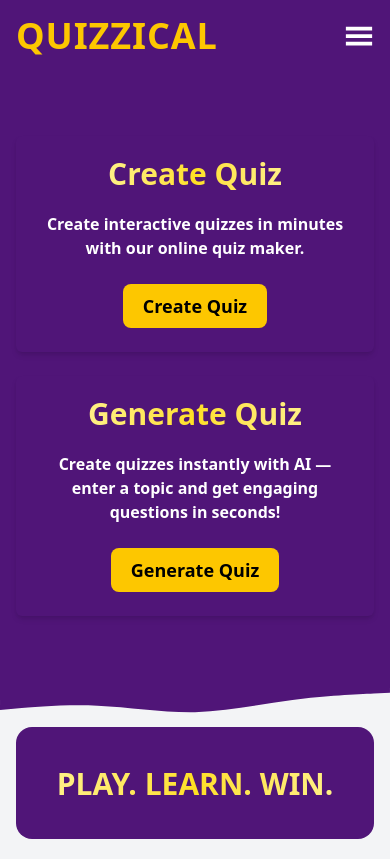
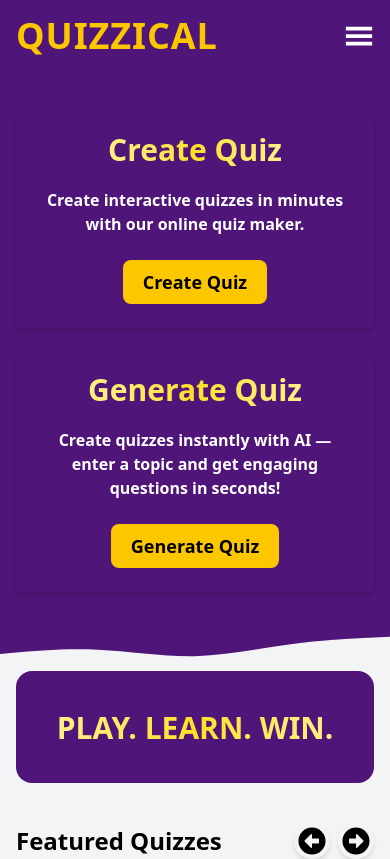
Before and after one commit to satyamAnand20/Quizzical, a React (Vite) app: page / in a window 390 px wide. Shown: the top 859 px of the page. Built offline with nearby package versions, Linux system fonts and the light colour scheme.

Commit message:
UI chnages for mobile devices.

```diff
--- a/src/components/Hero.jsx
+++ b/src/components/Hero.jsx
@@ -3,9 +3,8 @@ import { motion } from "framer-motion";
 function Hero() {
   return (
     <>
-      <div className="bg-[#501578] pt-8 pb-10 min-h-[35vh] sm:min-h-[45vh] lg:min-h-[50vh]">
-        <div className="grid grid-cols-1 md:grid-cols-2 gap-6 max-w-6xl mx-auto py-8 px-4 sm:px-6 lg:px-8">
-
+      <div className="bg-[#501578] pt-6 pb-6 sm:pt-8 sm:pb-10 min-h-[20vh] sm:min-h-[35vh] lg:min-h-[50vh]">
+        <div className="grid grid-cols-1 md:grid-cols-2 gap-6 max-w-6xl mx-auto py-4 sm:py-6 lg:py-8 px-4 sm:px-6 lg:px-8">
           <div className="flex flex-col justify-center items-center md:items-start text-center md:text-left shadow-md rounded-md p-6 bg-[#501578] bg-opacity-10">
             <motion.h1
               animate={{ y: [0, -10, 0] }}
@@ -85,7 +84,6 @@ function Hero() {
           />
         </svg>
       </div>
-
     </>
   );
 }
```
